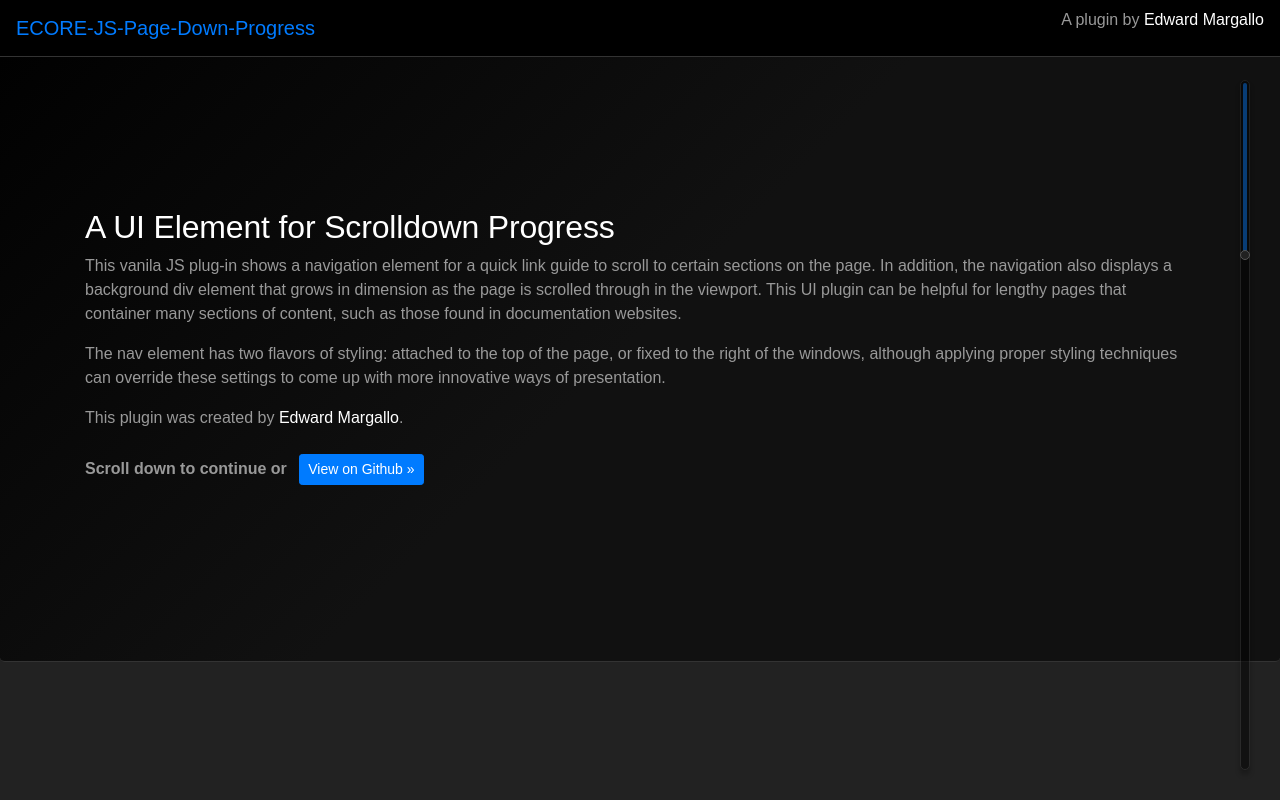
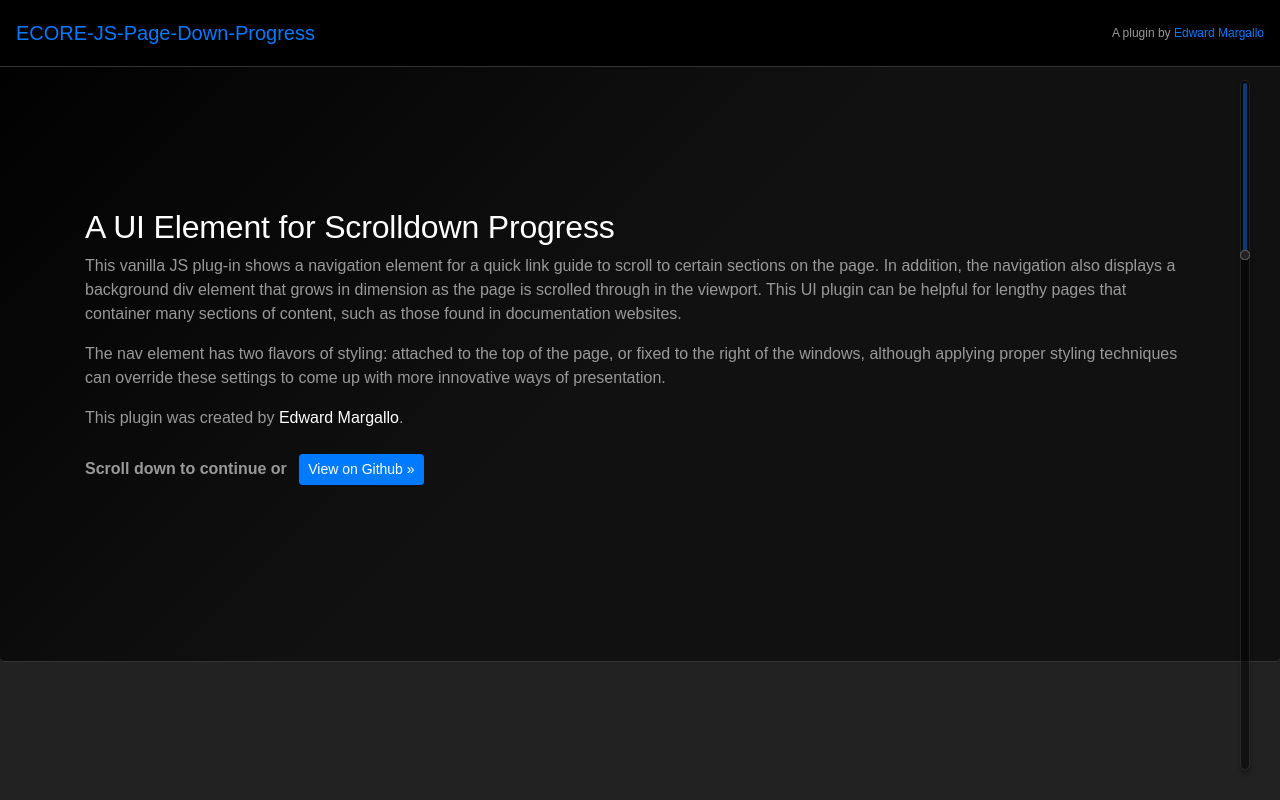
Before and after one commit to edwardm/ECORE-JS-Page-Down-Progress, a website: page src/copy/index.html in a window 1280 px wide. Shown: the top 800 px of the page. Drawn offline with nearby package versions, Linux system fonts and the light colour scheme; files that its build step writes are made by us from their sources.

Commit message:
README and HTML typo fixes
README and HTML typo fixes. Continued updates to the JS for looping  through sections, indexing, data attr application and starting to build the nav anchors with createElement.

```diff
--- a/src/copy/index.html
+++ b/src/copy/index.html
@@ -19,7 +19,7 @@
 
 	<header class="navbar navbar-expand-md fixed-top">
 		<a class="navbar-brand" href="#">ECORE-JS-Page-Down-Progress</a>
-		<p class="ml-auto">A plugin by <a href="https://edwardmargallo.com/" target="_blank">Edward
+		<span class="ml-auto">A plugin by <a href="https://edwardmargallo.com/" target="_blank">Edward
 				Margallo</a></p>
 	</header>
 
@@ -28,7 +28,7 @@
 		<div class="jumbotron">
 			<div class="container">
 				<h1>A UI Element for Scrolldown Progress</h1>
-				<p>This vanila JS plug-in shows a navigation element for a quick link guide to scroll to certain
+				<p>This vanilla JS plug-in shows a navigation element for a quick link guide to scroll to certain
 					sections on the page. In addition, the navigation also displays a background div element that grows
 					in dimension as the page is scrolled through in the viewport. This UI plugin can be helpful for
 					lengthy pages that container many sections of content, such as
@@ -232,15 +232,19 @@
 		<!-- the section container and section container title classes must be applied -->
 		<nav class="ecore-progress ecore-progress-right">
 			<div class="ecore-progress-bg"></div>
-			<a data-target="ecore-section" title="ECORE Title Here" aria-label="ECORE Title Here">
+			<!-- <a data-target="ecore-section" title="ECORE Title Here" aria-label="ECORE Title Here">
 				<span>ECORE Title Here</span>
-			</a>
+			</a> -->
 		</nav>
 
 	</main>
 
 	<!-- Project Scripts -->
 	<script src="js/ecore-page-down-progress.js"></script>
+	<!-- <script>
+		ecoreSectionClass = ".ecore-section";
+		ecoreTitleClass = ".ecore-title";
+	</script> -->
 </body>
 
 </html>
--- a/src/js/ecore-page-down-progress.js
+++ b/src/js/ecore-page-down-progress.js
@@ -1,12 +1,16 @@
+/* jshint esversion: 6 */
+
 let viewportHeight;
 let viewportWidth;
+let ecoreProgressBarHeight;
+let ecoreSectionsCount;
 let ecoreSectionClass = ".ecore-section";
 let ecoreTitleClass = ".ecore-title";
-let ecoreProgressBarHeight;
-let ecoreSectionsCount;
+let ecoreProgressClass = ".ecore-progress";
 
 // check for dimensions and placements
 function ecoreDetections() {
+    // detect viewport dimensions
     viewportHeight = Math.max(
         document.documentElement.clientHeight || 0,
         window.innerHeight || 0
@@ -15,27 +19,56 @@ function ecoreDetections() {
         document.documentElement.clientWidth || 0,
         window.innerWidth || 0
     );
-    ecoreProgressBarHeight = document.querySelector(".ecore-progress")
-        .offsetHeight;
     console.log(
         "viewportHeight: " +
             viewportHeight +
             ", viewportWidth: " +
             viewportWidth
     );
+
+    // detect progress bar height, if vertical
+    ecoreProgressBarHeight = document.querySelector(".ecore-progress")
+        .offsetHeight;
     console.log("ecoreProgressBarHeight: " + ecoreProgressBarHeight);
+
+    // detect sections count
     ecoreSectionsCount = document.querySelectorAll(".ecore-section").length;
     console.log("ecoreSectionsCount: " + ecoreSectionsCount);
+
+    // apply section indexes
     document
         .querySelectorAll(ecoreSectionClass)
         .forEach((ecoreSection, index) => {
-            ecoreSection.classList.add("ecore-section-" + index);
+            // ecoreSection.classList.add("ecore-section-" + index);
+            ecoreSection.setAttribute(
+                "data-ecore-section",
+                "ecore-section-" + index
+            );
         });
 
     // build the nav
+    const sectionArray = document.querySelectorAll(".ecore-section");
+    for (const [i, el] of sectionArray.entries()) {
+        console.log(i, el);
+
+        let navAnchor = document
+            .querySelector(ecoreProgressClass)
+            .append(document.createElement("a"));
+        // console.log(navAnchor);
+
+        // navAnchor.setAttribute("data-target", "ecore-section-" + i);
+
+        // document
+        //     // .querySelector(
+        //     //     ecoreProgressClass + " > a:nth-child(" + (i + 1) + ")"
+        //     // )
+        //     .querySelector(ecoreProgressClass)
+        //     .setAttribute("data-target", "ecore-section-" + i);
+    }
 }
 ecoreDetections();
 
+// recalculation needed for the progress bar UI
 window.addEventListener("resize", function () {
     ecoreDetections();
 });
--- a/src/sass/components/_style.scss
+++ b/src/sass/components/_style.scss
@@ -33,6 +33,11 @@ p a {
         text-decoration: none;
         color: $grey-light;
     }
+}
+
+header span {
+    font-size: 0.75rem;
+    padding-top: 1rem;
 }
 
 hr {
```
Also changed, not shown: README.md, dist/css/main.css, dist/css/main.min.css (deleted), dist/index.html, dist/js/ecore-page-down-progress.js, dist/js/ecore-page-down-progress.min.js (deleted).
